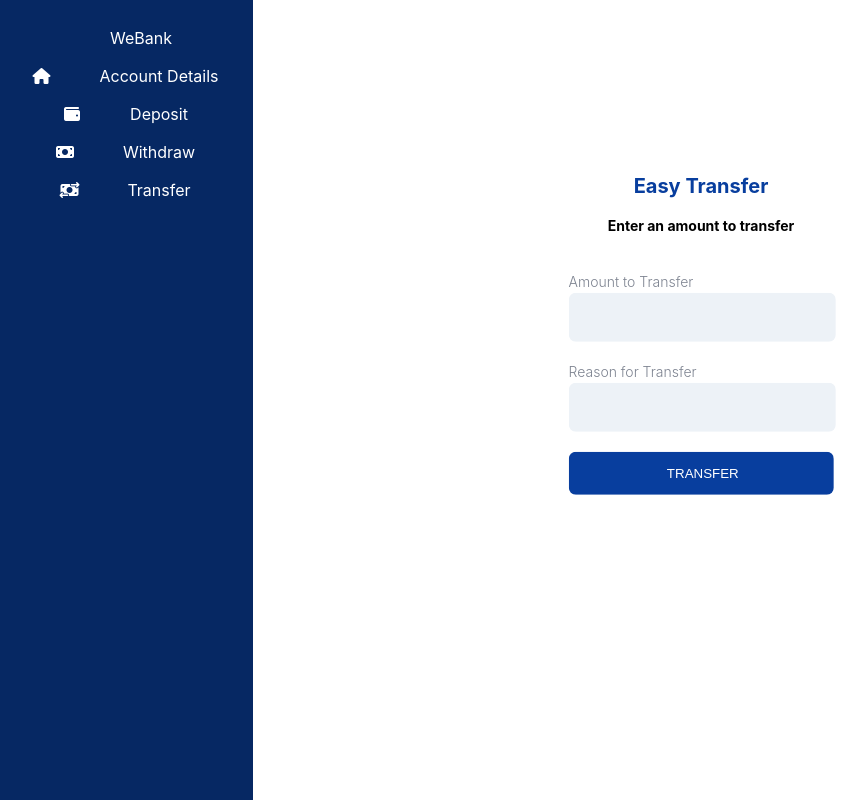
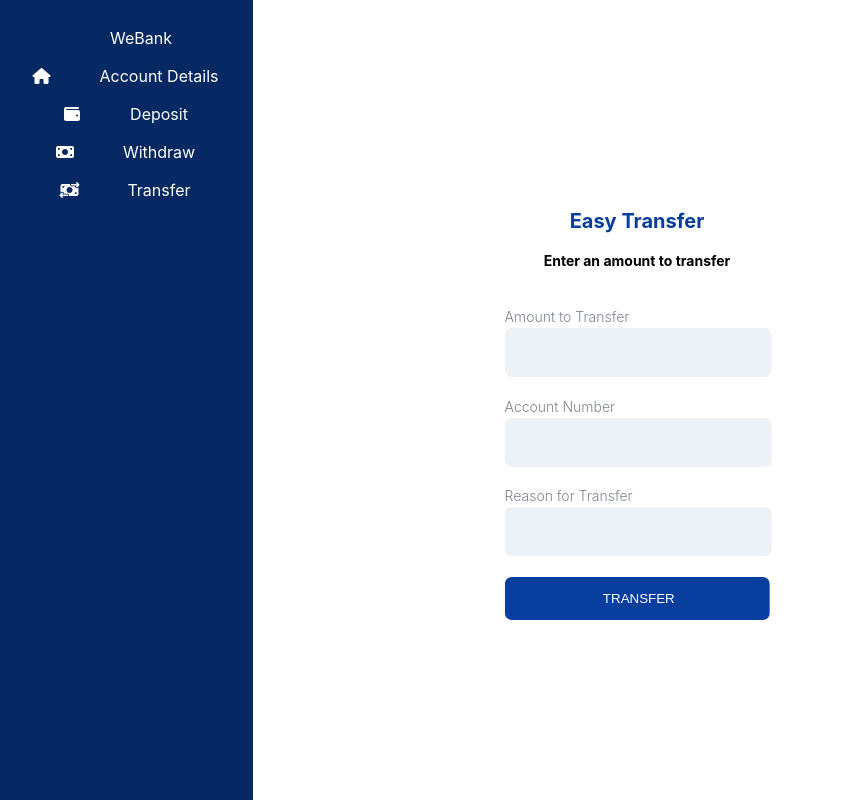
Before and after one commit to RolakeAnifowose/Advanced-Software-Engineering-Assignment-1, a Flask app: page /transfer in a window 1280 px wide. Shown: the whole page, without its empty margins (3-869 px from the left). Run offline with Flask 2, Linux system fonts and the light colour scheme; some libraries are stand-ins or nearby versions.

Commit message:
Minor changes

```diff
--- a/static/style.css
+++ b/static/style.css
@@ -8,23 +8,15 @@ body {
 }
 
 form {
-    /* width: 28%;
-    height: auto;
     background: #FFFFFF;
+    width: 23%;
     border-radius: 25px;
-    top: 80%;
-    left: 35%; */
-    /* margin: 0 auto; */
-
-    left      : 55%;
-    top       : 40%;
-    width: 23%;
-    /* height: 375px; */
-    position  : absolute;
-    transform : translate(-50%, -50%);
-    background: #FFFFFF;
-    border-radius: 20px;
-    align-items: center;
+    margin: 0;
+    position: absolute;
+    top: 50%;
+    left: 50%;
+    -ms-transform: translate(-50%, -50%);
+    transform: translate(-50%, -50%);
 }
 
 #login, #register {
--- a/templates/register.html
+++ b/templates/register.html
@@ -23,7 +23,7 @@
         </div>
         <div class="form-group">
             <label for="phone">Phone Number</label><br>
-            <span><input type="number" name="phone"></span>
+            <span><input type="phonenumber" name="phone"></span>
         </div>
         <div class="form-group">
             <label for="fname">Password</label><br>
--- a/templates/transfer.html
+++ b/templates/transfer.html
@@ -22,11 +22,15 @@
             </div>
             <div class="form-group">
                 <label for="deposit">Amount to Transfer</label><br>
-                <span><input type="number" name="transfer"></span>
+                <span><input type="number" name="amounttotransfer"></span>
+            </div>
+            <div class="form-group">
+                <label for="deposit">Account Number</label><br>
+                <span><input type="text" name="accountnumber"></span>
             </div>
             <div class="form-group">
                 <label for="deposit">Reason for Transfer</label><br>
-                <span><input type="text" name="transfer"></span>
+                <span><input type="text" name="reasonfortransfer"></span>
             </div>
             <div class="form-group">
                 <input type="submit" class="submit" value="TRANSFER">
--- a/templates/withdraw.html
+++ b/templates/withdraw.html
@@ -9,7 +9,7 @@
     <div id="mainpages">
         <div id="sidebar">
             <a href="/"><span>WeBank</span></a>
-            <a href="dashboard><i class="fa-solid fa-house fa-fw"></i><span>Account Details</span></a>
+            <a href="dashboard"><i class="fa-solid fa-house fa-fw"></i><span>Account Details</span></a>
             <a href="deposit"><i class="fa-solid fa-wallet fa-fw"></i><span>Deposit</span></a>
             <a href="withdraw"><i class="fa-solid fa-money-bill fa-fw"></i><span>Withdraw</span></a>
             <a href="transfer"><i class="fa-solid fa-money-bill-transfer fa-fw"></i><span>Transfer</span></a>
```
